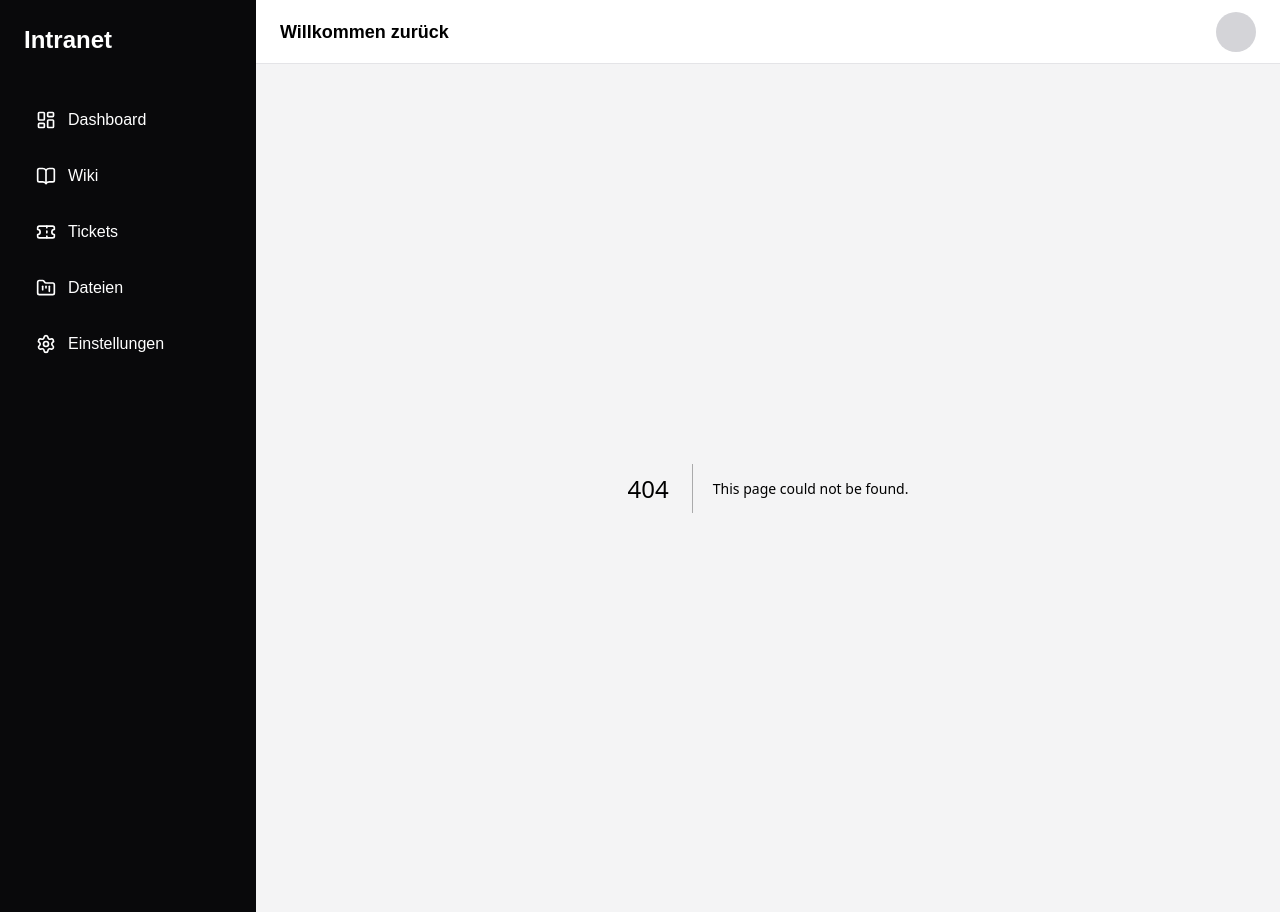
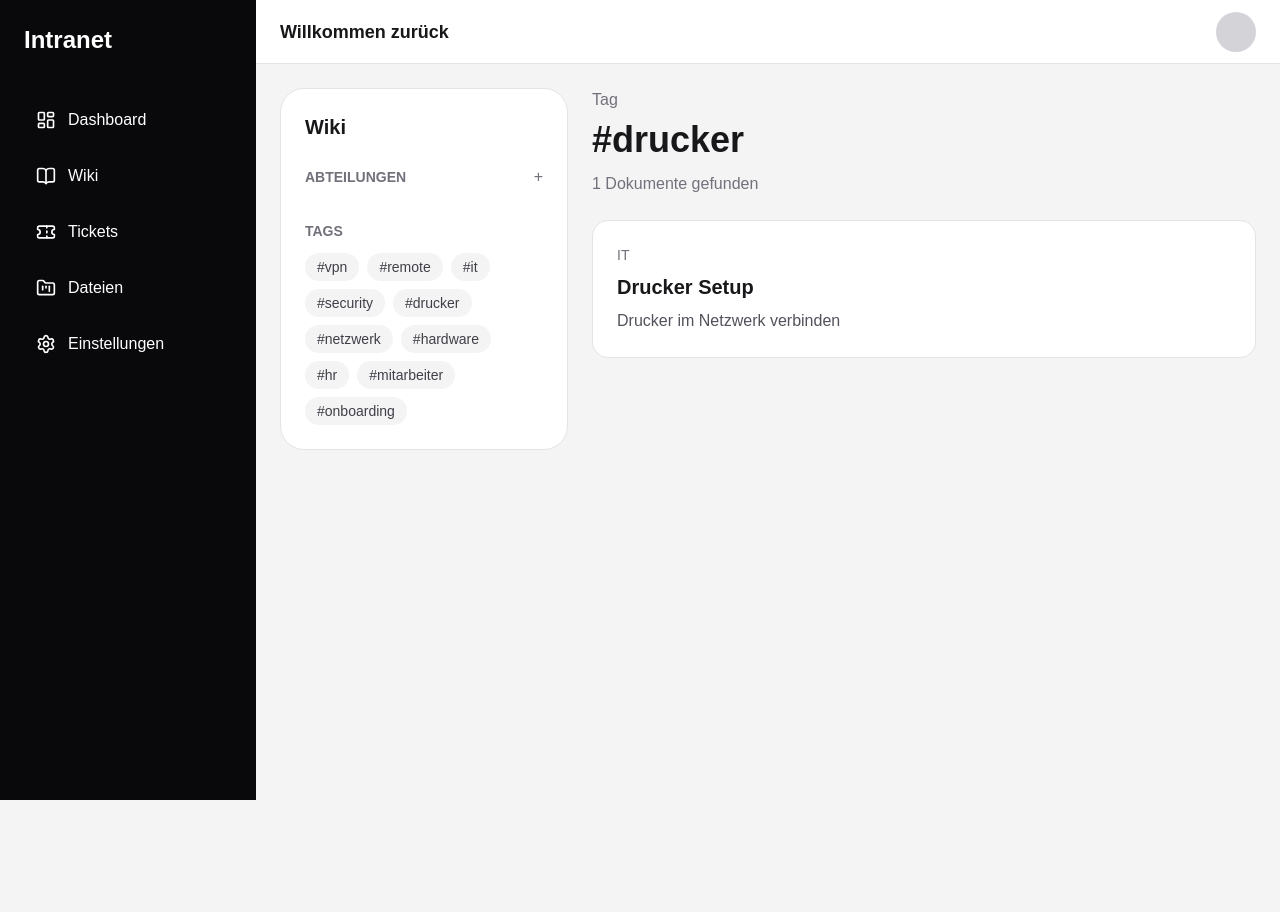
Before and after one commit to TomicElYakuza/doku-server, a Next.js app: page /wiki/tag/drucker in a window 1280 px wide. Before the commit this address had no page. After the commit the page ends 800 px from the top, so only its background shows below. Built offline with nearby package versions, Linux system fonts and the light colour scheme.

Commit message:
Added Tags, Departments

```diff
--- a/src/app/components/wiki/WikiSidebar.tsx
+++ b/src/app/components/wiki/WikiSidebar.tsx
@@ -30,6 +30,9 @@ export default function WikiSidebar() {
 
   const [recentPages, setRecentPages] =
     useState<any[]>([]);
+
+  const [departmentsOpen, setDepartmentsOpen] =
+    useState(false);
 
   useEffect(() => {
     setMounted(true);
@@ -79,10 +82,19 @@ export default function WikiSidebar() {
     return null;
   }
 
-  const categories: string[] = [
+  const departments: string[] = [
     ...new Set(
       pages.map(
         (page: any) => page.category
+      )
+    ),
+  ];
+
+  const allTags = [
+    ...new Set(
+      pages.flatMap(
+        (page: any) =>
+          page.tags || []
       )
     ),
   ];
@@ -149,41 +161,64 @@ export default function WikiSidebar() {
         </div>
       )}
 
-      {/* KATEGORIEN */}
-      <div className="space-y-6">
-        {categories.map(
-          (category: string) => (
-            <div key={category}>
-              <h3 className="text-sm font-semibold text-zinc-500 uppercase mb-3">
-                {category}
-              </h3>
+      {/* ABTEILUNGEN */}
+      <div className="mb-8">
+        <button
+          onClick={() =>
+            setDepartmentsOpen(
+              !departmentsOpen
+            )
+          }
+          className="w-full flex items-center justify-between mb-3"
+        >
+          <h3 className="text-sm font-semibold text-zinc-500 uppercase">
+            Abteilungen
+          </h3>
 
-              <div className="flex flex-col gap-1">
-                {pages
-                  .filter(
-                    (page: any) =>
-                      page.category ===
-                      category
-                  )
-                  .map((page: any) => (
-                    <Link
-                      key={page.slug}
-                      href={`/wiki/${page.slug}`}
-                      className={`p-3 rounded-xl transition ${
-                        pathname ===
-                        `/wiki/${page.slug}`
-                          ? "bg-zinc-900 text-white"
-                          : "hover:bg-zinc-100"
-                      }`}
-                    >
-                      {page.title}
-                    </Link>
-                  ))}
-              </div>
-            </div>
-          )
+          <span className="text-zinc-500">
+            {departmentsOpen
+              ? "−"
+              : "+"}
+          </span>
+        </button>
+
+        {departmentsOpen && (
+          <div className="flex flex-col gap-2">
+            {departments.map(
+              (department: string) => (
+                <Link
+                  key={department}
+                  href={`/wiki/department/${department}`}
+                  className="p-3 rounded-xl bg-zinc-50 hover:bg-zinc-100 transition"
+                >
+                  {department}
+                </Link>
+              )
+            )}
+          </div>
         )}
       </div>
+
+      {/* TAGS */}
+      {allTags.length > 0 && (
+        <div>
+          <h3 className="text-sm font-semibold text-zinc-500 uppercase mb-3">
+            Tags
+          </h3>
+
+          <div className="flex flex-wrap gap-2">
+            {allTags.map((tag: any) => (
+              <a
+                key={tag}
+                href={`/wiki/tag/${tag}`}
+                className="bg-zinc-100 hover:bg-zinc-200 text-zinc-700 text-sm px-3 py-1 rounded-full transition"
+              >
+                #{tag}
+              </a>
+            ))}
+          </div>
+        </div>
+      )}
     </aside>
   );
 }
--- a/src/app/wiki/[slug]/page.tsx
+++ b/src/app/wiki/[slug]/page.tsx
@@ -2,7 +2,7 @@
 
 import { useEffect, useState } from "react";
 
-import { useParams, notFound } from "next/navigation";
+import { useParams } from "next/navigation";
 
 import ReactMarkdown from "react-markdown";
 
@@ -10,12 +10,14 @@ import TableOfContents from "../../../components/wiki/TableOfContents";
 
 import { wikiPages } from "../../../data/wiki";
 
-import { saveRecentPage } from "@/lib/recentStorage";
-
 import {
   getFavorites,
   saveFavorites,
 } from "../../../lib/favoritesStorage";
+
+import {
+  saveRecentPage,
+} from "../../../lib/recentStorage";
 
 export default function WikiDetailPage() {
   const params = useParams();
@@ -47,7 +49,12 @@ export default function WikiDetailPage() {
     );
 
     setPage(foundPage);
+
     saveRecentPage(slug);
+
+    window.dispatchEvent(
+      new Event("recentUpdated")
+    );
   }, [slug]);
 
   function toggleFavorite() {
@@ -65,9 +72,9 @@ export default function WikiDetailPage() {
 
     saveFavorites(updated);
 
-      window.dispatchEvent(
-        new Event("favoritesUpdated")
-      );
+    window.dispatchEvent(
+      new Event("favoritesUpdated")
+    );
   }
 
   if (!page) {
@@ -97,9 +104,25 @@ export default function WikiDetailPage() {
               <p className="text-zinc-600 mt-4 text-lg">
                 {page.description}
               </p>
+
+              {/* TAGS */}
+              <div className="flex flex-wrap gap-2 mt-4">
+                {page.tags?.map(
+                  (tag: string) => (
+                    <a
+                      key={tag}
+                      href={`/wiki/tag/${tag}`}
+                      className="bg-zinc-100 text-zinc-700 text-sm px-3 py-1 rounded-full hover:bg-zinc-200 transition"
+                    >
+                      #{tag}
+                    </a>
+                  )
+                )}
+              </div>
             </div>
 
             <div className="flex gap-3">
+              {/* EDIT */}
               <a
                 href={`/wiki/edit/${page.slug}`}
                 className="bg-zinc-900 text-white px-5 py-3 rounded-xl hover:bg-zinc-700 transition"
@@ -107,6 +130,7 @@ export default function WikiDetailPage() {
                 Bearbeiten
               </a>
 
+              {/* DELETE */}
               <button
                 onClick={() => {
                   const confirmed = confirm(
@@ -150,6 +174,7 @@ export default function WikiDetailPage() {
                 Löschen
               </button>
 
+              {/* FAVORITE */}
               <button
                 onClick={toggleFavorite}
                 className="bg-yellow-500 text-white px-5 py-3 rounded-xl hover:bg-yellow-400 transition"
@@ -161,6 +186,7 @@ export default function WikiDetailPage() {
             </div>
           </div>
 
+          {/* META */}
           <div className="flex items-center gap-6 text-sm text-zinc-500 border-b pb-6 mb-10">
             <p>
               Autor: {page.author}
@@ -176,6 +202,7 @@ export default function WikiDetailPage() {
             </p>
           </div>
 
+          {/* CONTENT */}
           <article className="prose prose-zinc max-w-none prose-headings:font-bold prose-p:text-zinc-700 prose-li:text-zinc-700">
             <ReactMarkdown>
               {page.content}
@@ -184,6 +211,7 @@ export default function WikiDetailPage() {
         </div>
       </div>
 
+      {/* TOC */}
       <TableOfContents
         content={page.content}
       />
--- a/src/app/wiki/create/page.tsx
+++ b/src/app/wiki/create/page.tsx
@@ -1,6 +1,7 @@
 "use client";
 
 import { useState } from "react";
+
 import { useRouter } from "next/navigation";
 
 import ReactMarkdown from "react-markdown";
@@ -14,7 +15,11 @@ export default function CreateWikiPage() {
   const router = useRouter();
 
   const [title, setTitle] = useState("");
+
   const [category, setCategory] =
+    useState("");
+
+  const [tags, setTags] =
     useState("");
 
   const [content, setContent] =
@@ -38,7 +43,14 @@ Dokumentation hier schreiben...
       category,
       description: "",
       author: "Thomas Hörth",
-      updatedAt: new Date().toLocaleDateString(),
+
+      updatedAt:
+        new Date().toLocaleDateString(),
+
+      tags: tags
+        .split(",")
+        .map((tag) => tag.trim()),
+
       content,
     };
 
@@ -54,6 +66,7 @@ Dokumentation hier schreiben...
 
   return (
     <div className="grid grid-cols-1 xl:grid-cols-2 gap-6">
+      {/* EDITOR */}
       <div className="bg-white border border-zinc-200 rounded-3xl p-8 shadow-sm">
         <div className="mb-8">
           <h1 className="text-3xl font-bold">
@@ -66,6 +79,7 @@ Dokumentation hier schreiben...
         </div>
 
         <div className="space-y-6">
+          {/* TITEL */}
           <div>
             <label className="block mb-2 font-medium">
               Titel
@@ -78,9 +92,11 @@ Dokumentation hier schreiben...
                 setTitle(e.target.value)
               }
               className="w-full border border-zinc-200 rounded-2xl px-5 py-4 outline-none focus:border-zinc-500"
+              placeholder="VPN Einrichtung"
             />
           </div>
 
+          {/* KATEGORIE */}
           <div>
             <label className="block mb-2 font-medium">
               Kategorie
@@ -93,12 +109,35 @@ Dokumentation hier schreiben...
                 setCategory(e.target.value)
               }
               className="w-full border border-zinc-200 rounded-2xl px-5 py-4 outline-none focus:border-zinc-500"
+              placeholder="IT"
             />
           </div>
 
+          {/* TAGS */}
           <div>
             <label className="block mb-2 font-medium">
-              Inhalt
+              Tags
+            </label>
+
+            <input
+              type="text"
+              value={tags}
+              onChange={(e) =>
+                setTags(e.target.value)
+              }
+              className="w-full border border-zinc-200 rounded-2xl px-5 py-4 outline-none focus:border-zinc-500"
+              placeholder="vpn, remote, it"
+            />
+
+            <p className="text-sm text-zinc-500 mt-2">
+              Mit Komma trennen
+            </p>
+          </div>
+
+          {/* INHALT */}
+          <div>
+            <label className="block mb-2 font-medium">
+              Inhalt (Markdown)
             </label>
 
             <textarea
@@ -111,15 +150,16 @@ Dokumentation hier schreiben...
             />
           </div>
 
+          {/* DATEI UPLOAD */}
           <div>
             <label className="block mb-2 font-medium">
-            Dateien hochladen
+              Dateien hochladen
             </label>
 
-          <input
-            type="file"
-            multiple
-            className="w-full border border-zinc-200 rounded-2xl px-5 py-4 bg-white"
+            <input
+              type="file"
+              multiple
+              className="w-full border border-zinc-200 rounded-2xl px-5 py-4 bg-white"
             />
 
             <p className="text-sm text-zinc-500 mt-2">
@@ -127,6 +167,7 @@ Dokumentation hier schreiben...
             </p>
           </div>
 
+          {/* BUTTON */}
           <button
             onClick={handleCreate}
             className="bg-zinc-900 text-white px-6 py-4 rounded-2xl hover:bg-zinc-700 transition"
@@ -136,11 +177,16 @@ Dokumentation hier schreiben...
         </div>
       </div>
 
+      {/* PREVIEW */}
       <div className="bg-white border border-zinc-200 rounded-3xl p-8 shadow-sm">
         <div className="mb-8">
           <h2 className="text-3xl font-bold">
             Live Vorschau
           </h2>
+
+          <p className="text-zinc-500 mt-2">
+            Markdown Darstellung
+          </p>
         </div>
 
         <article className="prose prose-zinc max-w-none">
--- /dev/null
+++ b/src/app/wiki/department/[department]/page.tsx
@@ -0,0 +1,75 @@
+"use client";
+
+import Link from "next/link";
+
+import { useParams } from "next/navigation";
+
+import { wikiPages } from "@/data/wiki";
+
+export default function DepartmentPage() {
+  const params = useParams();
+
+  const department =
+    params.department as string;
+
+  const storedPages =
+    typeof window !== "undefined"
+      ? JSON.parse(
+          localStorage.getItem("wiki-pages") ||
+            "[]"
+        )
+      : [];
+
+  const allPages =
+    storedPages.length > 0
+      ? storedPages
+      : wikiPages;
+
+  const filteredPages =
+    allPages.filter(
+      (page: any) =>
+        page.category === department
+    );
+
+  return (
+    <div className="space-y-6">
+      <div>
+        <p className="text-zinc-500">
+          Abteilung
+        </p>
+
+        <h1 className="text-4xl font-bold mt-2">
+          {department}
+        </h1>
+
+        <p className="text-zinc-500 mt-3">
+          {filteredPages.length} Dokumente
+        </p>
+      </div>
+
+      <div className="grid gap-4">
+        {filteredPages.map(
+          (page: any) => (
+            <Link
+              key={page.slug}
+              href={`/wiki/${page.slug}`}
+              className="bg-white border border-zinc-200 rounded-2xl p-6 hover:border-zinc-400 transition"
+            >
+              <p className="text-sm text-zinc-500">
+                {page.category}
+              </p>
+
+              <h2 className="text-xl font-semibold mt-2">
+                {page.title}
+              </h2>
+
+              <p className="text-zinc-600 mt-2">
+                {page.description}
+              </p>
+            </Link>
+          )
+        )}
+      </div>
+    </div>
+  );
+}
--- /dev/null
+++ b/src/app/wiki/tag/[tag]/page.tsx
@@ -0,0 +1,73 @@
+"use client";
+
+import Link from "next/link";
+
+import { useParams } from "next/navigation";
+
+import { wikiPages } from "../../../../data/wiki";
+
+export default function TagPage() {
+  const params = useParams();
+
+  const tag = params.tag as string;
+
+  const storedPages =
+    typeof window !== "undefined"
+      ? JSON.parse(
+          localStorage.getItem("wiki-pages") ||
+            "[]"
+        )
+      : [];
+
+  const allPages =
+    storedPages.length > 0
+      ? storedPages
+      : wikiPages;
+
+  const filteredPages =
+    allPages.filter((page: any) =>
+      page.tags?.includes(tag)
+    );
+
+  return (
+    <div className="space-y-6">
+      <div>
+        <p className="text-zinc-500">
+          Tag
+        </p>
+
+        <h1 className="text-4xl font-bold mt-2">
+          #{tag}
+        </h1>
+
+        <p className="text-zinc-500 mt-3">
+          {filteredPages.length} Dokumente gefunden
+        </p>
+      </div>
+
+      <div className="grid gap-4">
+        {filteredPages.map(
+          (page: any) => (
+            <Link
+              key={page.slug}
+              href={`/wiki/${page.slug}`}
+              className="bg-white border border-zinc-200 rounded-2xl p-6 hover:border-zinc-400 transition"
+            >
+              <p className="text-sm text-zinc-500">
+                {page.category}
+              </p>
+
+              <h2 className="text-xl font-semibold mt-2">
+                {page.title}
+              </h2>
+
+              <p className="text-zinc-600 mt-2">
+                {page.description}
+              </p>
+            </Link>
+          )
+        )}
+      </div>
+    </div>
+  );
+}
--- a/src/data/wiki.ts
+++ b/src/data/wiki.ts
@@ -1,49 +1,115 @@
 export const wikiPages = [
   {
     slug: "vpn-einrichten",
+
     title: "VPN einrichten",
+
     category: "IT",
-    description: "VPN Zugang für Mitarbeiter",
+
+    description:
+      "VPN Zugang für Mitarbeiter",
+
     author: "Thomas Hörth",
+
     updatedAt: "12.05.2026",
+
+    tags: [
+      "vpn",
+      "remote",
+      "it",
+      "security",
+    ],
+
     content: `
 # VPN Einrichtung
 
 So richtest du den Firmen VPN ein.
 
 ## Schritt 1
+
 VPN Client installieren
 
 ## Schritt 2
+
 Mit Firmenaccount anmelden
+
+## Sicherheit
+
+Bitte niemals Zugangsdaten weitergeben.
     `,
   },
 
   {
     slug: "drucker-setup",
+
     title: "Drucker Setup",
+
     category: "IT",
-    description: "Drucker im Netzwerk verbinden",
+
+    description:
+      "Drucker im Netzwerk verbinden",
+
     author: "Thomas Hörth",
+
     updatedAt: "11.05.2026",
+
+    tags: [
+      "drucker",
+      "netzwerk",
+      "hardware",
+    ],
+
     content: `
 # Drucker Setup
 
 So verbindest du einen Drucker.
+
+## Netzwerkdrucker
+
+Wähle den richtigen Drucker im Firmennetzwerk aus.
+
+## Treiber
+
+Installiere den passenden Treiber.
     `,
   },
 
   {
     slug: "onboarding",
+
     title: "Mitarbeiter Onboarding",
+
     category: "HR",
-    description: "Neue Mitarbeiter einarbeiten",
+
+    description:
+      "Neue Mitarbeiter einarbeiten",
+
     author: "Thomas Hörth",
+
     updatedAt: "10.05.2026",
+
+    tags: [
+      "hr",
+      "mitarbeiter",
+      "onboarding",
+    ],
+
     content: `
 # Onboarding
 
 Willkommen im Unternehmen.
+
+## Erste Schritte
+
+Zugangsdaten prüfen.
+
+## Hardware
+
+Laptop und Zubehör ausgeben.
+
+## Einführung
+
+Unternehmensprozesse erklären.
     `,
   },
 ];
```
Also changed, not shown: Todo.txt.
